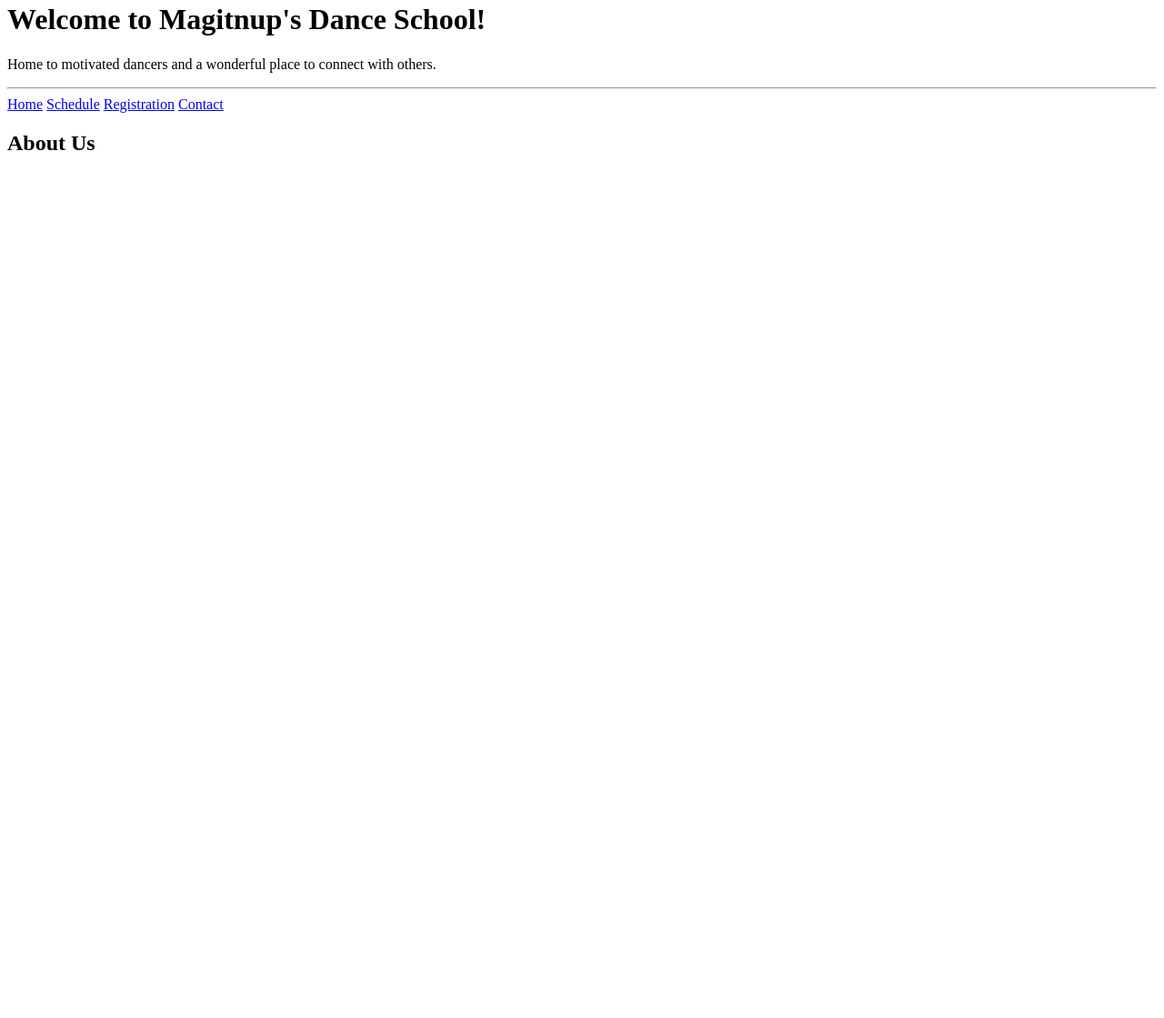
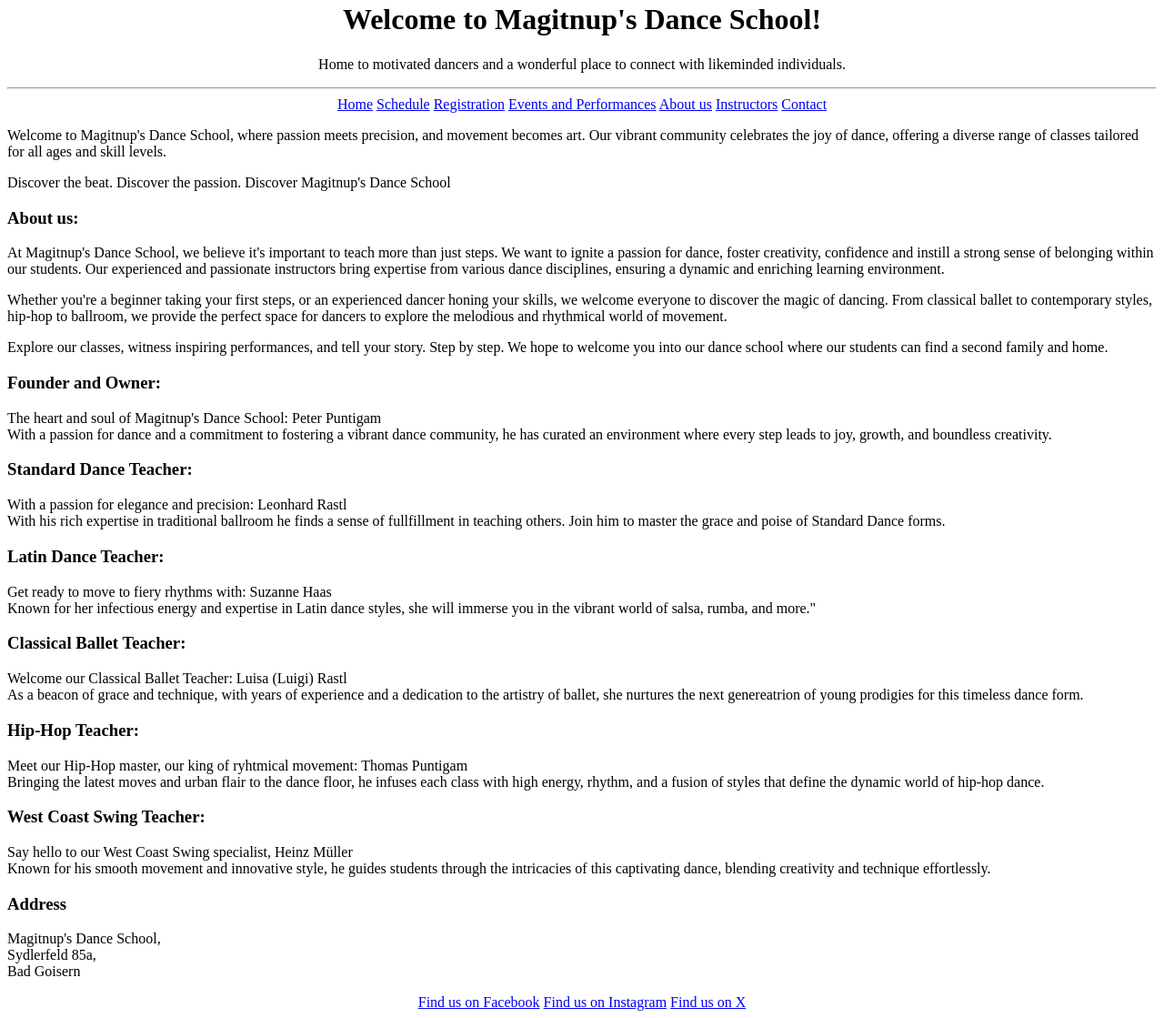
Before and after one commit to magitnup/magitnups-dance-school, a plain HTML site: page index.html in a window 1280 px wide. Shown: the part 18-1137 px from the top of the page at 91% size. Before the commit the page ends 800 px from the top, so only its background shows below. Drawn offline with Linux system fonts and the light colour scheme.

Commit message:
navigation v1.0

```diff
--- a/index.html
+++ b/index.html
@@ -2,32 +2,110 @@
 <html lang="en-US">
   <head>
     <title>Magitnup's Dance School</title>
-    <link href="style.css" rel="stylesheet" type="text/css" />
+    <link href="style/basesytle.css" rel="stylesheet" type="text/css" />
   </head>
+
   <body>
     <div class="text-center" id="home">
-      <h1>
-      Welcome to Magitnup's Dance School!
-    </h1>
+      <h1>Welcome to Magitnup's Dance School!</h1>
     <p>
-      Home to motivated dancers and a wonderful place to connect with others.
+      Home to motivated dancers and a wonderful place to connect with likeminded individuals.
     </p>
+
     <hr>
-    </div>
-    <div class="text-center">
+
+  </div>
+    <nav class="text-center">
       <a href="#home">Home</a>
-      <a href="#schedule">Schedule</a>
-      <a href="#registration">Registration</a>
+      <a href="pages/schedule.html">Schedule</a>
+      <a href="pages/registration.html">Registration</a>
+      <a href="pages/events&performances.html">Events and Performances</a>
+      <a href="#about-us">About us</a>
+      <a href="#instructors">Instructors</a>
       <a href="#contact">Contact</a>
+    </nav>
+    <p>
+      Welcome to Magitnup's Dance School, where passion meets precision, and movement becomes art.
+      Our vibrant community celebrates the joy of dance, offering a diverse range of classes tailored
+      for all ages and skill levels.
+    </p>
+    <p>
+      Discover the beat. Discover the passion. Discover Magitnup's Dance School
+    </p>
+    <!--tabelle für schedule?-->
+
+    <div id=about-us>
+      <h3>About us:</h3>
+      <p>
+        At Magitnup's Dance School, we believe it's important to teach more than just steps.
+        We want to ignite a passion for dance, foster creativity, confidence and instill a strong sense
+        of belonging within our students.
+        Our experienced and passionate instructors bring expertise from various dance disciplines,
+        ensuring a dynamic and enriching learning environment.
+      </p>
+      <p>
+        Whether you're a beginner taking your first steps, or an experienced dancer honing your skills,
+        we welcome everyone to discover the magic of dancing.
+        From classical ballet to contemporary styles, hip-hop to ballroom, we provide the perfect space
+        for dancers to explore the melodious and rhythmical world of movement.
+      </p>
+      <p>
+        Explore our classes, witness inspiring performances, and tell your story. Step by step.
+        We hope to welcome you into our dance school where our students can find a second family and home.
+      </p>
     </div>
 
-    <div class="schedule">
-      <h2>
-        About Us
-      </h2>
+    <div id="instructors">
+      <h3>Founder and Owner:</h3>
       <p>
+        The heart and soul of Magitnup's Dance School: Peter Puntigam<br>
+        With a passion for dance and a commitment to fostering a vibrant dance community,
+        he has curated an environment where every step leads to joy, growth, and boundless creativity.
+      </p>
+      <h3>Standard Dance Teacher:</h3>
+      <p>
+        With a passion for elegance and precision: Leonhard Rastl<br>
+        With his rich expertise in traditional ballroom he finds a sense of fullfillment in teaching others.
+        Join him to master the grace and poise of Standard Dance forms.
+      </p>
+      <h3>Latin Dance Teacher:</h3>
+      <p>
+        Get ready to move to fiery rhythms with: Suzanne Haas<br>
+        Known for her infectious energy and expertise in Latin dance styles,
+        she will immerse you in the vibrant world of salsa, rumba, and more."
 
       </p>
+      <h3>Classical Ballet Teacher:</h3>
+      <p>
+        Welcome our Classical Ballet Teacher: Luisa (Luigi) Rastl<br>
+        As a beacon of grace and technique, with years of experience and a dedication to the artistry of ballet,
+        she nurtures the next genereatrion of young prodigies for this timeless dance form.
+      </p>
+      <h3>Hip-Hop Teacher:</h3>
+      <p>
+        Meet our Hip-Hop master, our king of ryhtmical movement: Thomas Puntigam<br>
+        Bringing the latest moves and urban flair to the dance floor, he infuses each class with high energy,
+        rhythm, and a fusion of styles that define the dynamic world of hip-hop dance.
+      </p>
+      <h3>West Coast Swing Teacher:</h3>
+      <p>
+        Say hello to our West Coast Swing specialist, Heinz Müller<br>
+        Known for his smooth movement and innovative style, he guides students through the
+        intricacies of this captivating dance, blending creativity and technique effortlessly.
+      </p>
     </div>
+
+    <div id="contact">
+      <h3>Address</h3>
+      <p>
+        Magitnup's Dance School,<br>Sydlerfeld 85a,<br>Bad Goisern
+      </p>
+      <div class="text-center">
+        <a href="https://www.facebook.com" target="_blank" rel="noopener">Find us on Facebook</a>
+        <a href="https://www.instagram.com" target="_blank" rel="noopener">Find us on Instagram</a>
+        <a href="https://www.twitter.com" target="_blank" rel="noopener">Find us on X</a>
+      </div>
+    </div>
+
   </body>
 </html>
--- a/style/basesytle.css
+++ b/style/basesytle.css
@@ -3,9 +3,9 @@
 }
 
 .text-white {
-    color: white;
+    color: rgb(255, 255, 255);
 }
 
-.reasons-box {
-	background-color: chocolate;
+.purple-box {
+	background-color: rgb(42, 0, 109);
 }
```
Also changed, not shown: pages/events&performances.html (added, +11 -0 lines), pages/registration.html (added, +30 -0 lines), pages/schedule.html (added, +11 -0 lines), 1 other file.
